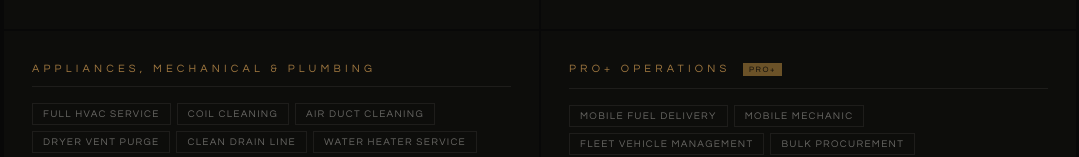
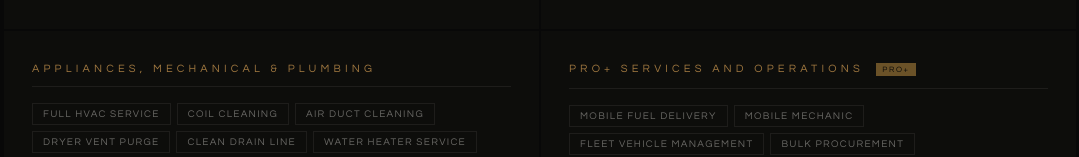
Before and after one commit to tylerhillops-eng/hdsplus-site, a plain HTML site: page hdsplus/index.html in a window 1280 px wide. Shown: the part 3714-3871 px from the top of the page, without its empty margins (100-1179 px from the left). Drawn offline with nearby package versions, Linux system fonts and the light colour scheme; a web font is replaced by a local one.

Commit message:
Update index.html
Pro+ box title change

```diff
--- a/hdsplus/index.html
+++ b/hdsplus/index.html
@@ -377,7 +377,7 @@ footer { border-top: 1px solid var(--white-faint); padding: 28px 5%; display: fl
       <div class="service-tags"><span class="service-tag">Full HVAC Service</span><span class="service-tag">Coil Cleaning</span><span class="service-tag">Air Duct Cleaning</span><span class="service-tag">Dryer Vent Purge</span><span class="service-tag">Clean Drain Line</span><span class="service-tag">Water Heater Service</span><span class="service-tag">Replace Water Filters</span><span class="service-tag">Washer Cleaning</span><span class="service-tag">Refrigerator Deep Clean</span><span class="service-tag">Ice Machine Service</span><span class="service-tag">Pool Cleaning</span><span class="service-tag">Pool Filter Breakdown</span><span class="service-tag">Clean Faucet Screens</span><span class="service-tag">Clean Garbage Disposal</span><span class="service-tag">Clean Grills</span><span class="service-tag">Oil Hinges &amp; Locks</span><span class="service-tag">Garage Door Repair</span><span class="service-tag">Basic I.T.</span><span class="service-tag">Workout Equipment Svc.</span><span class="service-tag">Shower/Tub Service</span></div>
     </div>
     <div class="service-cat">
-      <div class="service-cat-title">Pro+ Operations <span class="pro-badge">PRO+</span></div>
+      <div class="service-cat-title">Pro+ Services and Operations <span class="pro-badge">PRO+</span></div>
       <div class="service-tags"><span class="service-tag">Mobile Fuel Delivery</span><span class="service-tag">Mobile Mechanic</span><span class="service-tag">Fleet Vehicle Management</span><span class="service-tag">Bulk Procurement</span><span class="service-tag">Appliance Installation</span><span class="service-tag">Furnishing Installation</span><span class="service-tag">Furniture Assembly</span><span class="service-tag">Furniture &amp; Appliance Delivery</span><span class="service-tag">Turndown Service</span><span class="service-tag">Landscaping</span><span class="service-tag">Property Survey</span><span class="service-tag">Fire Marshal Insp. Mgmt.</span><span class="service-tag">Property Tax Appeal</span><span class="service-tag">Water Testing</span><span class="service-tag">Water Well Mgmt.</span><span class="service-tag">Welding</span><span class="service-tag">Conservation</span><span class="service-tag">EOC &amp; Compliance</span><span class="service-tag">Emergency Mgmt. Plans</span><span class="service-tag">Life Safety Inspection</span><span class="service-tag">TCEQ Regulations</span><span class="service-tag">LCRA Regulations</span><span class="service-tag">Hazard Vulnerability Analysis</span><span class="service-tag">TJC Consulting</span></div>
     </div>
   </div>
```
